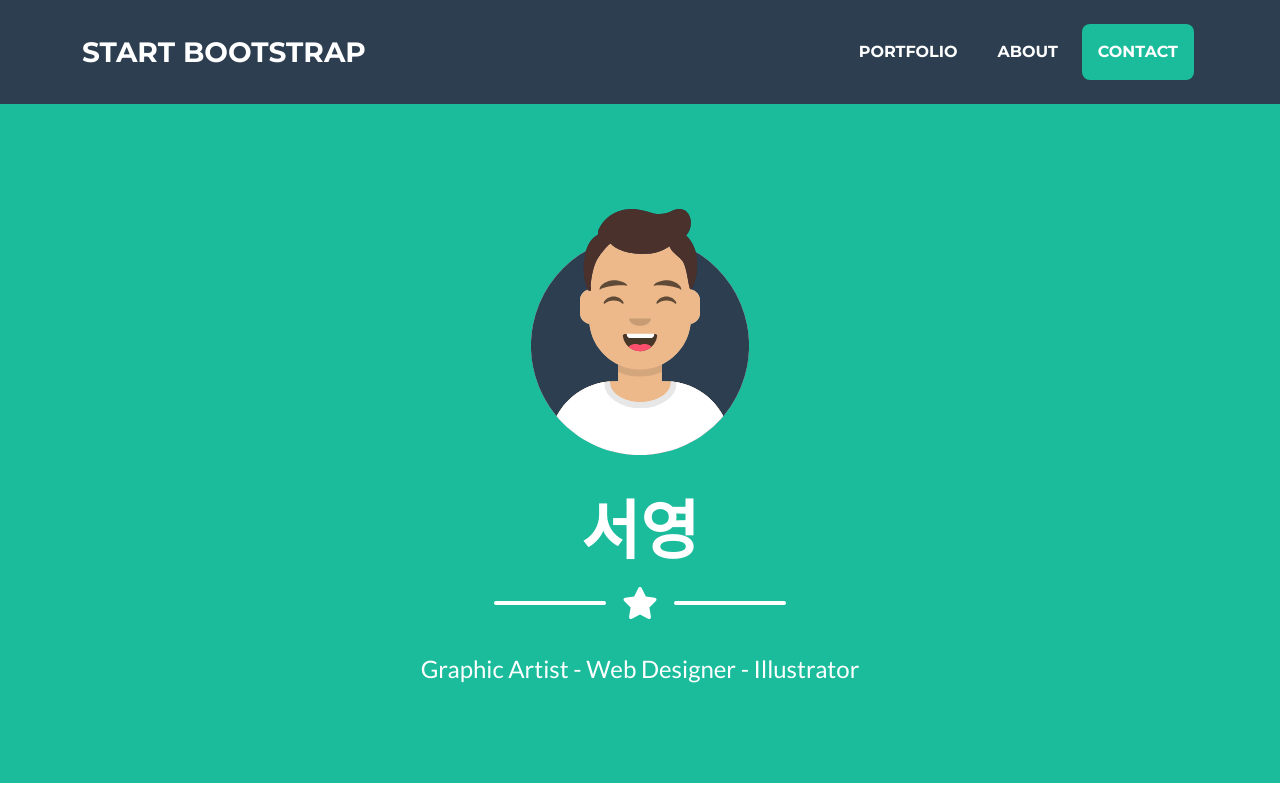
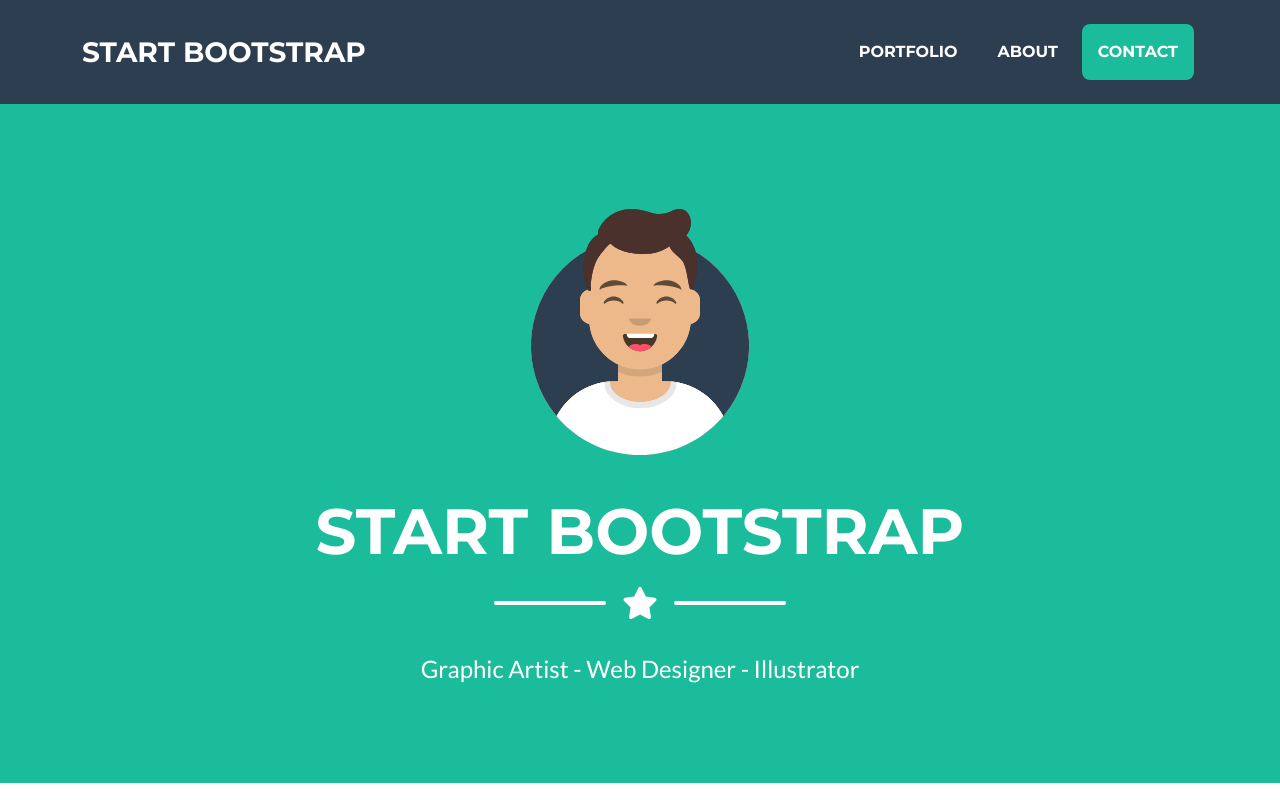
Before and after one commit to seoyoung430/testio.io, a plain HTML site: page index.html in a window 1280 px wide. Shown: the top 800 px of the page. Drawn offline with nearby package versions, Linux system fonts and the light colour scheme.

Commit message:
테스트

```diff
--- a/startbootstrap-freelancer-gh-pages/index.html
+++ b/index.html
@@ -40,7 +40,7 @@
                 <!-- Masthead Avatar Image-->
                 <img class="masthead-avatar mb-5" src="assets/img/avataaars.svg" alt="..." />
                 <!-- Masthead Heading-->
-                <h1 class="masthead-heading text-uppercase mb-0">서영</h1>
+                <h1 class="masthead-heading text-uppercase mb-0">Start Bootstrap</h1>
                 <!-- Icon Divider-->
                 <div class="divider-custom divider-light">
                     <div class="divider-custom-line"></div>
```
Also changed, not shown: assets/favicon.ico (renamed from startbootstrap-freelancer-gh-pages/assets/favicon.ico), assets/img/avataaars.svg (renamed from startbootstrap-freelancer-gh-pages/assets/img/avataaars.svg), assets/img/portfolio/cabin.png (renamed from startbootstrap-freelancer-gh-pages/assets/img/portfolio/cabin.png), assets/img/portfolio/cake.png (renamed from startbootstrap-freelancer-gh-pages/assets/img/portfolio/cake.png), assets/img/portfolio/circus.png (renamed from startbootstrap-freelancer-gh-pages/assets/img/portfolio/circus.png), assets/img/portfolio/game.png (renamed from startbootstrap-freelancer-gh-pages/assets/img/portfolio/game.png), assets/img/portfolio/safe.png (renamed from startbootstrap-freelancer-gh-pages/assets/img/portfolio/safe.png), assets/img/portfolio/submarine.png (renamed from startbootstrap-freelancer-gh-pages/assets/img/portfolio/submarine.png), css/styles.css (renamed from startbootstrap-freelancer-gh-pages/css/styles.css), js/scripts.js (renamed from startbootstrap-freelancer-gh-pages/js/scripts.js).
